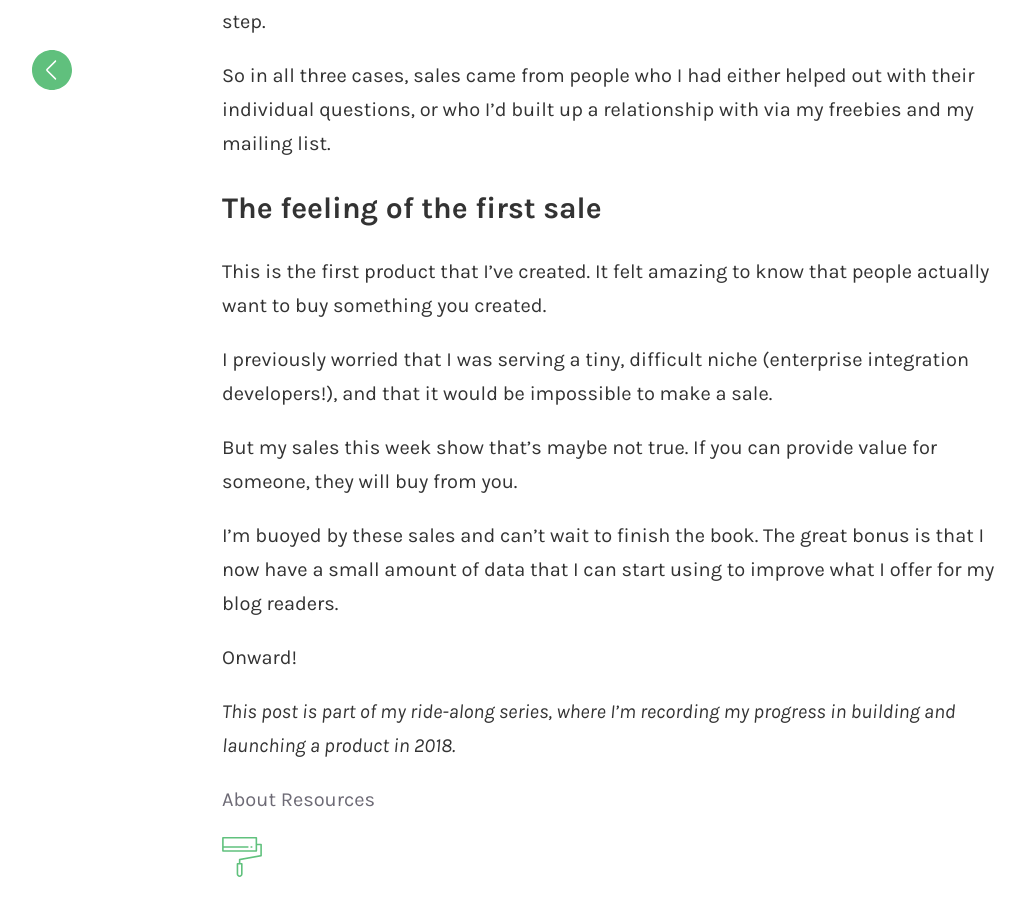
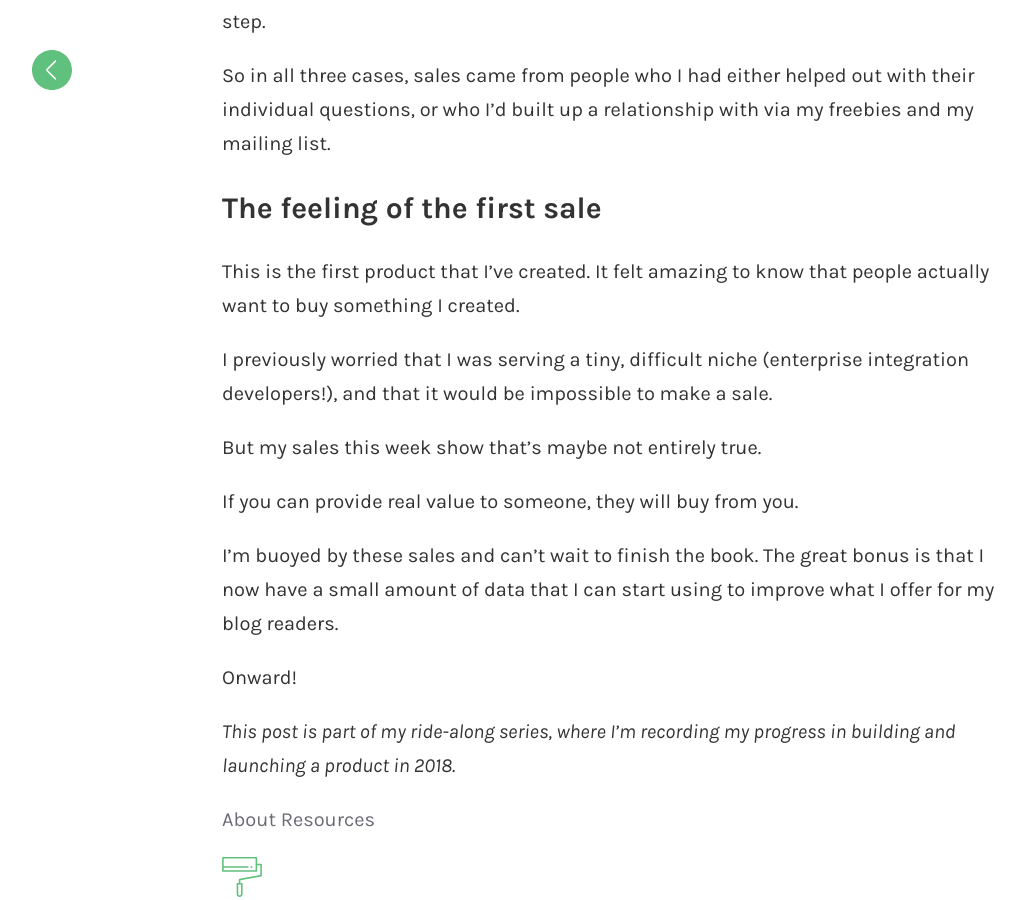
Before and after one commit to monodot/monodot-co-uk, a Jekyll site: the page built from _posts/2018-04-16-first-sale.md, in a window 1280 px wide and 900 px high, scrolled down 4535 px. Shown: the whole window, without its empty margins (18-1043 px from the left). Built offline with Jekyll 4.4.1, drawn with Linux system fonts in a browser that asks for light colours; comment, search, counter and statistics services are not loaded.

Commit message:
Tidy ups

```diff
--- a/_posts/2018-04-16-first-sale.md
+++ b/_posts/2018-04-16-first-sale.md
@@ -116,11 +116,13 @@ So in all three cases, sales came from people who I had either helped out with t
 
 # The feeling of the first sale
 
-This is the first product that I've created. It felt amazing to know that people actually want to buy something you created.
+This is the first product that I've created. It felt amazing to know that people actually want to buy something I created.
 
 I previously worried that I was serving a tiny, difficult niche (enterprise integration developers!), and that it would be impossible to make a sale.
 
-But my sales this week show that's maybe not true. If you can provide value for someone, they will buy from you.
+But my sales this week show that's maybe not entirely true.
+
+If you can provide real value to someone, they will buy from you.
 
 I'm buoyed by these sales and can't wait to finish the book. The great bonus is that I now have a small amount of data that I can start using to improve what I offer for my blog readers.
 
```
Also changed, not shown: _posts/2018-04-02-power-weekend.md (+4 -0 lines).
